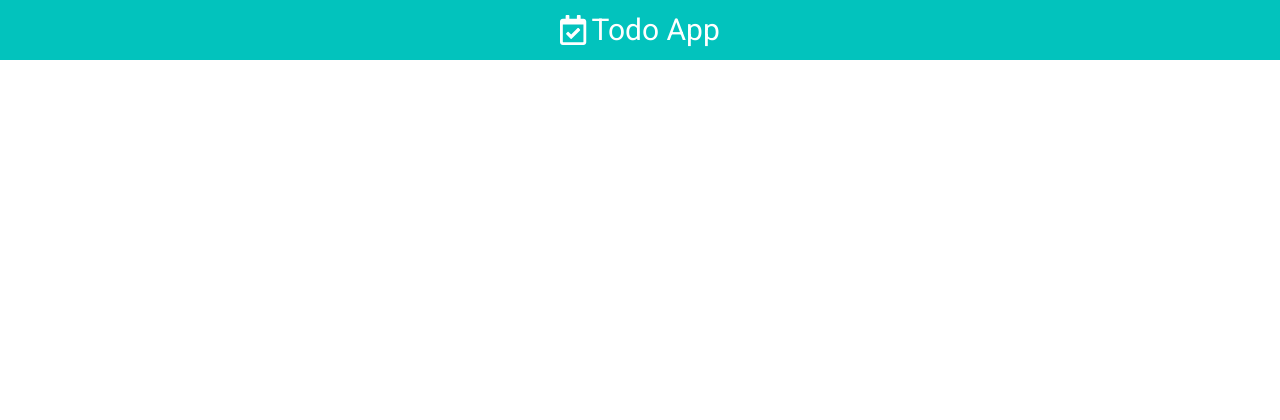
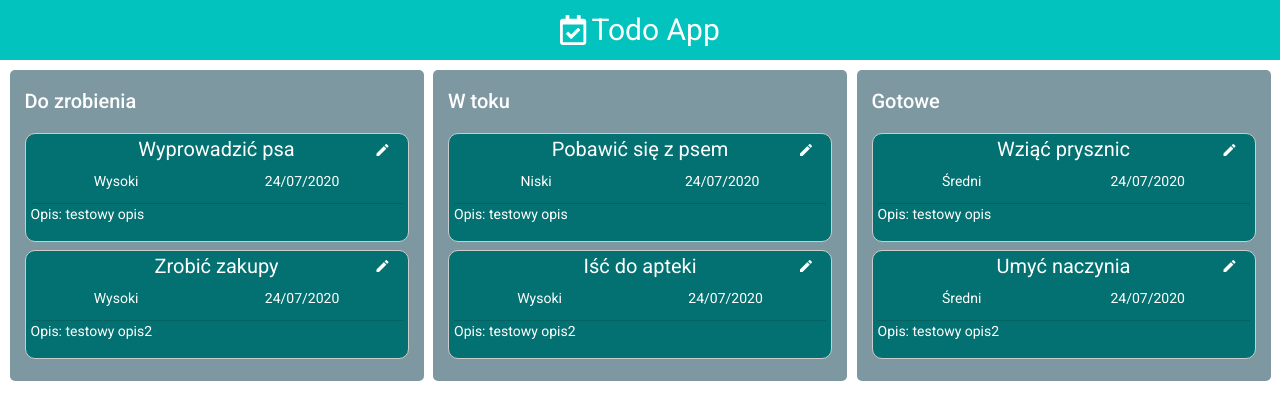
Before and after one commit to MR-98/TodoApp, an Angular app: page /home in a window 1280 px wide. Shown: the top 420 px of the page. Built offline with nearby package versions, Linux system fonts and the light colour scheme.

Commit message:
Drag and drop board added

```diff
--- a/src/app/components/todo-list/todo-list.component.css
+++ b/src/app/components/todo-list/todo-list.component.css
@@ -0,0 +1,70 @@
+.container {
+  width: 100%;
+  margin: 10px auto;
+  display: flex;
+  justify-content: space-evenly;
+}
+
+.drag-container {
+  width: 30%;
+  display: inline-block;
+  background-color: #7D98A1;
+  padding: 15px;
+  border-radius: 5px;
+}
+
+.item-list {
+  border-radius: 4px;
+  display: block;
+  min-height: 60px;
+}
+
+.item-box {
+  background-color: #037171;
+  margin-bottom: 2%;
+  padding: 5px;
+  border: solid 1px #ccc;
+  box-sizing: border-box;
+  cursor: move;
+  border-radius: 10px;
+}
+
+.title-section {
+  text-align: center;
+  font-size: 20px;
+  position: relative;
+}
+
+.details-section {
+  display: flex;
+  flex-direction: row;
+  justify-content: space-around;
+}
+
+.edit-button {
+  position: absolute;
+  right: 0;
+  top: 0;
+  margin-top: -10px;
+  font-size: 16px;
+}
+
+.cdk-drag-preview {
+  box-sizing: border-box;
+  box-shadow: 0 5px 5px -3px rgba(0, 0, 0, 0.2),
+  0 8px 10px 1px rgba(0, 0, 0, 0.14),
+  0 3px 14px 2px rgba(0, 0, 0, 0.12);
+  border-radius: 10px;
+}
+
+.cdk-drag-placeholder {
+  opacity: 0;
+}
+
+.cdk-drag-animating {
+  transition: transform 250ms cubic-bezier(0, 0, 0.2, 1);
+}
+
+.item-list.cdk-drop-list-dragging .item-box:not(.cdk-drag-placeholder) {
+  transition: transform 250ms cubic-bezier(0, 0, 0.2, 1);
+}
--- a/src/app/components/todo-list/todo-list.component.html
+++ b/src/app/components/todo-list/todo-list.component.html
@@ -1 +1,70 @@
-<p>todo-list works!</p>
+<div class="container">
+  <div class="drag-container">
+    <h2>Do zrobienia</h2>
+
+    <div cdkDropList #openList="cdkDropList" [cdkDropListData]="open"
+         [cdkDropListConnectedTo]="[inProgressList,doneList]"
+         class="item-list" (cdkDropListDropped)="drop($event)">
+      <div class="item-box" *ngFor="let item of open" cdkDrag>
+        <div class="title-section">
+          <button mat-icon-button color="basic" class="edit-button">
+            <mat-icon [inline]="true">edit</mat-icon>
+          </button>
+          <p>{{item.name}}</p>
+        </div>
+        <div class="details-section">
+          <p>{{item.priority}}</p>
+          <p>24/07/2020</p>
+        </div>
+        <mat-divider></mat-divider>
+        <p>Opis: {{item.description}}</p>
+      </div>
+    </div>
+  </div>
+
+  <div class="drag-container">
+    <h2>W toku</h2>
+
+    <div cdkDropList #inProgressList="cdkDropList" [cdkDropListData]="inProgress"
+         [cdkDropListConnectedTo]="[openList,doneList]"
+         class="item-list" (cdkDropListDropped)="drop($event)">
+      <div class="item-box" *ngFor="let item of inProgress" cdkDrag>
+        <div class="title-section">
+          <button mat-icon-button color="basic" class="edit-button">
+            <mat-icon [inline]="true">edit</mat-icon>
+          </button>
+          <p>{{item.name}}</p>
+        </div>
+        <div class="details-section">
+          <p>{{item.priority}}</p>
+          <p>24/07/2020</p>
+        </div>
+        <mat-divider></mat-divider>
+        <p>Opis: {{item.description}}</p>
+      </div>
+    </div>
+  </div>
+
+  <div class="drag-container">
+    <h2>Gotowe</h2>
+
+    <div cdkDropList #doneList="cdkDropList" [cdkDropListData]="done"
+         [cdkDropListConnectedTo]="[inProgressList,openList]"
+         class="item-list" (cdkDropListDropped)="drop($event)">
+      <div class="item-box" *ngFor="let item of done" cdkDrag>
+        <div class="title-section">
+          <button mat-icon-button color="basic" class="edit-button">
+            <mat-icon [inline]="true">edit</mat-icon>
+          </button>
+          <p>{{item.name}}</p>
+        </div>
+        <div class="details-section">
+          <p>{{item.priority}}</p>
+          <p>24/07/2020</p>
+        </div>
+        <mat-divider></mat-divider>
+        <p>Opis: {{item.description}}</p>
+      </div>
+    </div>
+  </div>
+</div>
--- a/src/app/components/todo-list/todo-list.component.ts
+++ b/src/app/components/todo-list/todo-list.component.ts
@@ -1,15 +1,37 @@
 import { Component, OnInit } from '@angular/core';
+import {CdkDragDrop, moveItemInArray, transferArrayItem} from '@angular/cdk/drag-drop';
+import {Task} from '../../models/task';
+import {TodoService} from '../../services/todo.service';
 
 @Component({
   selector: 'app-todo-list',
   templateUrl: './todo-list.component.html',
   styleUrls: ['./todo-list.component.css']
 })
-export class TodoListComponent implements OnInit {
+export class TodoListComponent implements OnInit{
 
-  constructor() { }
+  open: Task[];
+  inProgress: Task[];
+  done: Task[];
+
+
+  constructor(private todoService: TodoService) {
+  }
 
   ngOnInit(): void {
+    this.open = this.todoService.getOpenTodos();
+    this.inProgress = this.todoService.getInProgressTodos();
+    this.done = this.todoService.getDoneTodos();
   }
 
+  drop(event: CdkDragDrop<Task[]>) {
+    if (event.previousContainer === event.container) {
+      moveItemInArray(event.container.data, event.previousIndex, event.currentIndex);
+    } else {
+      transferArrayItem(event.previousContainer.data,
+        event.container.data,
+        event.previousIndex,
+        event.currentIndex);
+    }
+  }
 }
--- /dev/null
+++ b/src/app/models/priority.ts
@@ -0,0 +1,5 @@
+export enum Priority {
+  High = 'Wysoki',
+  Medium = 'Średni',
+  Low = 'Niski'
+}
--- /dev/null
+++ b/src/app/models/status.ts
@@ -0,0 +1,5 @@
+export enum Status {
+  Open = 'Do zrobienia',
+  InProgress = 'W toku',
+  Done = 'Gotowe'
+}
--- /dev/null
+++ b/src/app/models/task.ts
@@ -0,0 +1,18 @@
+import {Status} from './status';
+import {Priority} from './priority';
+
+export class Task {
+  name: string;
+  status: Status;
+  description: string;
+  // deadline: Date;
+  priority: Priority;
+
+  constructor(name: string, status: Status, description: string, /*deadline: Date,*/ priority: Priority) {
+    this.name = name;
+    this.status = status;
+    this.description = description;
+    // this.deadline = deadline;
+    this.priority = priority;
+  }
+}
--- a/src/app/services/todo.service.ts
+++ b/src/app/services/todo.service.ts
@@ -1,9 +1,39 @@
-import { Injectable } from '@angular/core';
+import {Injectable} from '@angular/core';
+import {Task} from '../models/task';
+import {Status} from '../models/status';
+import {Priority} from '../models/priority';
 
 @Injectable({
   providedIn: 'root'
 })
 export class TodoService {
 
+  open: Task[] = [
+    new Task('Wyprowadzić psa', Status.Open, 'testowy opis', Priority.High),
+    new Task('Zrobić zakupy', Status.Open, 'testowy opis2', Priority.High)
+  ];
+
+  inProgress: Task[] = [
+    new Task('Pobawić się z psem', Status.InProgress, 'testowy opis', Priority.Low),
+    new Task('Iść do apteki', Status.InProgress, 'testowy opis2', Priority.High)
+  ];
+
+  done: Task[] = [
+    new Task('Wziąć prysznic', Status.Done, 'testowy opis', Priority.Medium),
+    new Task('Umyć naczynia', Status.Done, 'testowy opis2', Priority.Medium)
+  ];
+
   constructor() { }
+
+  getOpenTodos(): Task[] {
+    return this.open;
+  }
+
+  getInProgressTodos(): Task[] {
+    return this.inProgress;
+  }
+
+  getDoneTodos(): Task[] {
+    return this.done;
+  }
 }
```
Also changed, not shown: src/app/app.module.ts (+9 -1 lines).
